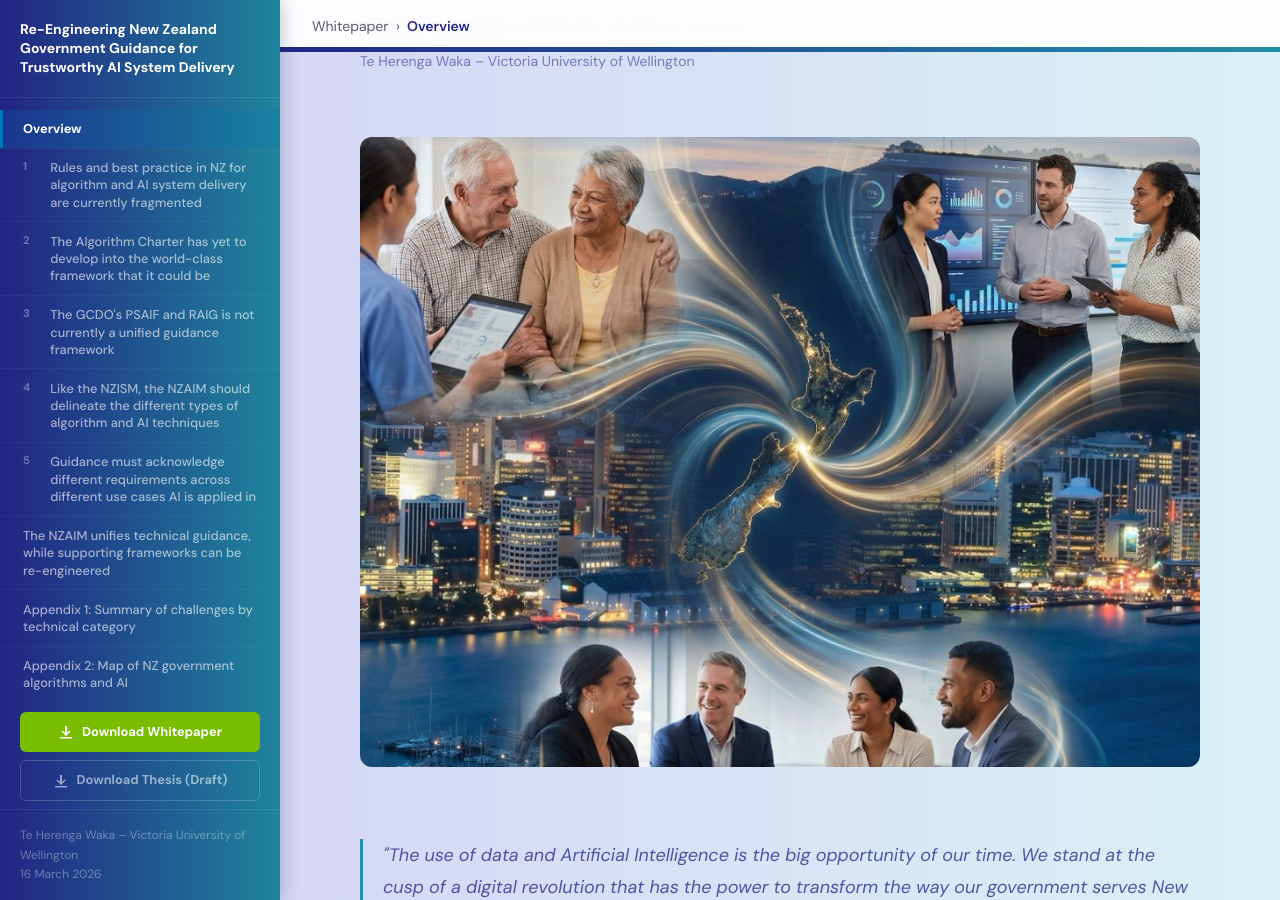
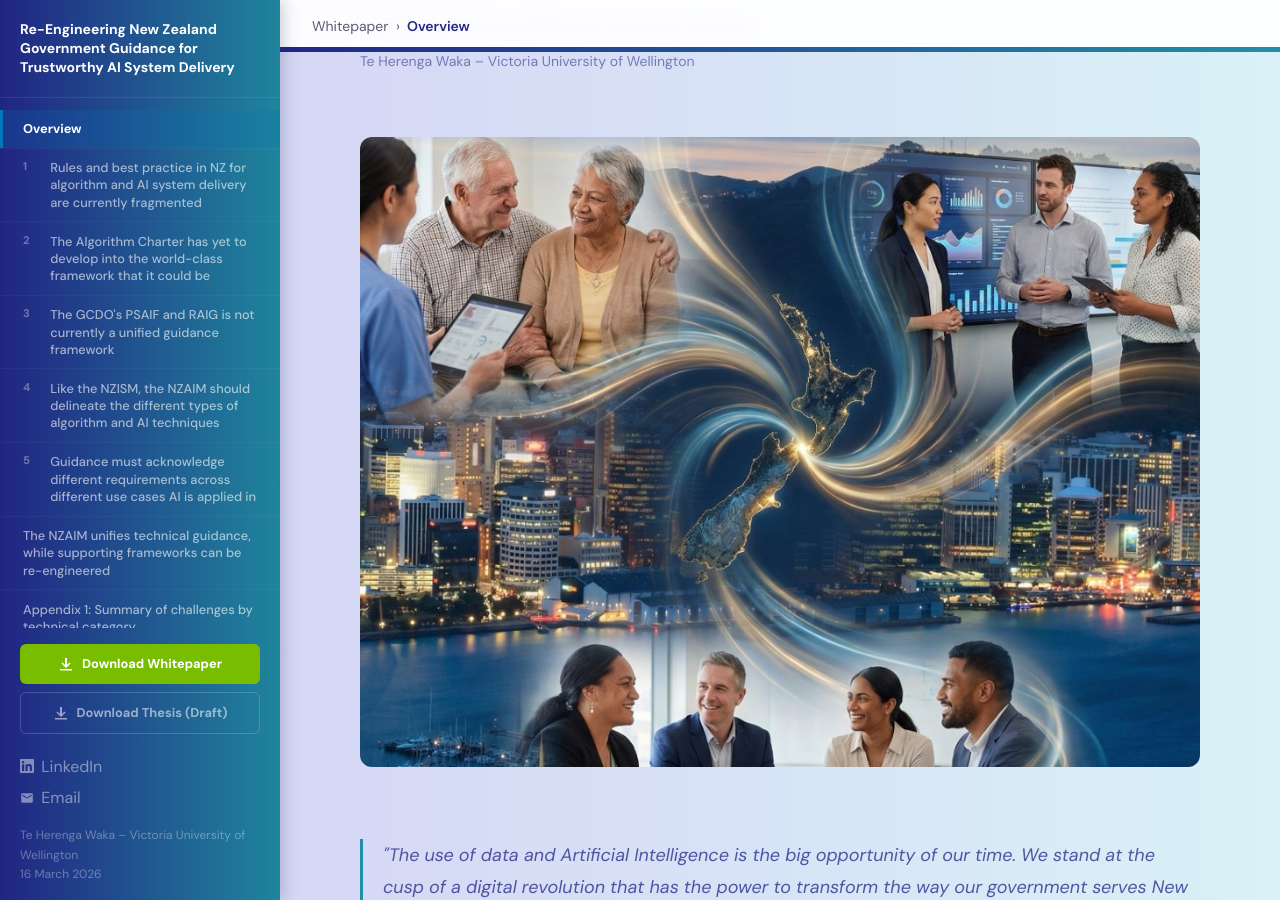
Before and after one commit to johnielb/NZAIM, a Jekyll site: the page built from index.md, in a window 1280 px wide and 900 px high, scrolled down 368 px. Built offline with Jekyll 4.4.1, drawn with Linux system fonts in a browser that asks for light colours.

Commit message:
Add LinkedIn and email contact links to sidebar; fix caption lightbulbs
Co-Authored-By: Claude Sonnet 4.6 <noreply@anthropic.com>

```diff
--- a/_includes/nav.html
+++ b/_includes/nav.html
@@ -105,6 +105,17 @@
   <svg viewBox="0 0 16 16" fill="currentColor" aria-hidden="true"><path d="M8 12l-4.5-4.5 1.06-1.06L7 8.88V2h2v6.88l2.44-2.44 1.06 1.06L8 12zM2 13h12v1.5H2V13z"/></svg>
   Download Thesis (Draft)
 </a>
+
+<div class="sidebar__contact">
+  <a class="sidebar__contact-link" href="https://www.linkedin.com/in/johniel/" target="_blank" rel="noopener" aria-label="LinkedIn">
+    <svg viewBox="0 0 24 24" fill="currentColor" aria-hidden="true"><path d="M20.45 20.45h-3.554v-5.57c0-1.328-.024-3.036-1.85-3.036-1.852 0-2.136 1.445-2.136 2.94v5.666H9.356V9h3.414v1.561h.048c.476-.9 1.636-1.85 3.368-1.85 3.6 0 4.267 2.37 4.267 5.455v6.284zM5.337 7.433a2.062 2.062 0 0 1-2.063-2.065 2.064 2.064 0 1 1 2.063 2.065zm1.782 13.019H3.555V9h3.564v11.452zM22.225 0H1.771C.792 0 0 .774 0 1.729v20.542C0 23.227.792 24 1.771 24h20.451C23.2 24 24 23.227 24 22.271V1.729C24 .774 23.2 0 22.222 0h.003z"/></svg>
+    LinkedIn
+  </a>
+  <a class="sidebar__contact-link" href="mailto:johniel.bocacao@vuw.ac.nz" aria-label="Email">
+    <svg viewBox="0 0 24 24" fill="currentColor" aria-hidden="true"><path d="M20 4H4c-1.1 0-2 .9-2 2v12c0 1.1.9 2 2 2h16c1.1 0 2-.9 2-2V6c0-1.1-.9-2-2-2zm0 4-8 5-8-5V6l8 5 8-5v2z"/></svg>
+    Email
+  </a>
+</div>
 
 <div class="sidebar__footer">
   <p>{{ site.institution }}</p>
@@ -232,6 +243,37 @@
   }
 }
 
+/* Contact links */
+.sidebar__contact {
+  display: flex;
+  flex-direction: column;
+  gap: .35rem;
+  margin: .75rem 1.25rem 0;
+}
+
+.sidebar__contact-link {
+  display: flex;
+  align-items: center;
+  gap: .45rem;
+  font-size: .875ārem;
+  color: rgba(255,255,255,.45);
+  text-decoration: none;
+  transition: color 150ms ease;
+  white-space: nowrap;
+  overflow: hidden;
+  text-overflow: ellipsis;
+
+  svg {
+    width: 14px;
+    height: 14px;
+    flex-shrink: 0;
+  }
+
+  &:hover {
+    color: rgba(255,255,255,.85);
+  }
+}
+
 /* Action: H2 items — lime treatment */
 .nav__sub-item.is-action .nav__sub-link,
 .nav__sub-link.is-action {
--- a/_sass/_layout.scss
+++ b/_sass/_layout.scss
@@ -83,7 +83,7 @@ body {
 
 .sidebar__footer {
   padding: $sp-4 $sp-5;
-  border-top: 1px solid rgba(255, 255, 255, 0.08);
+  // border-top: 1px solid rgba(255, 255, 255, 0.08);
   font-size: $text-xs;
   color: rgba(255, 255, 255, 0.35);
   flex-shrink: 0;
```
